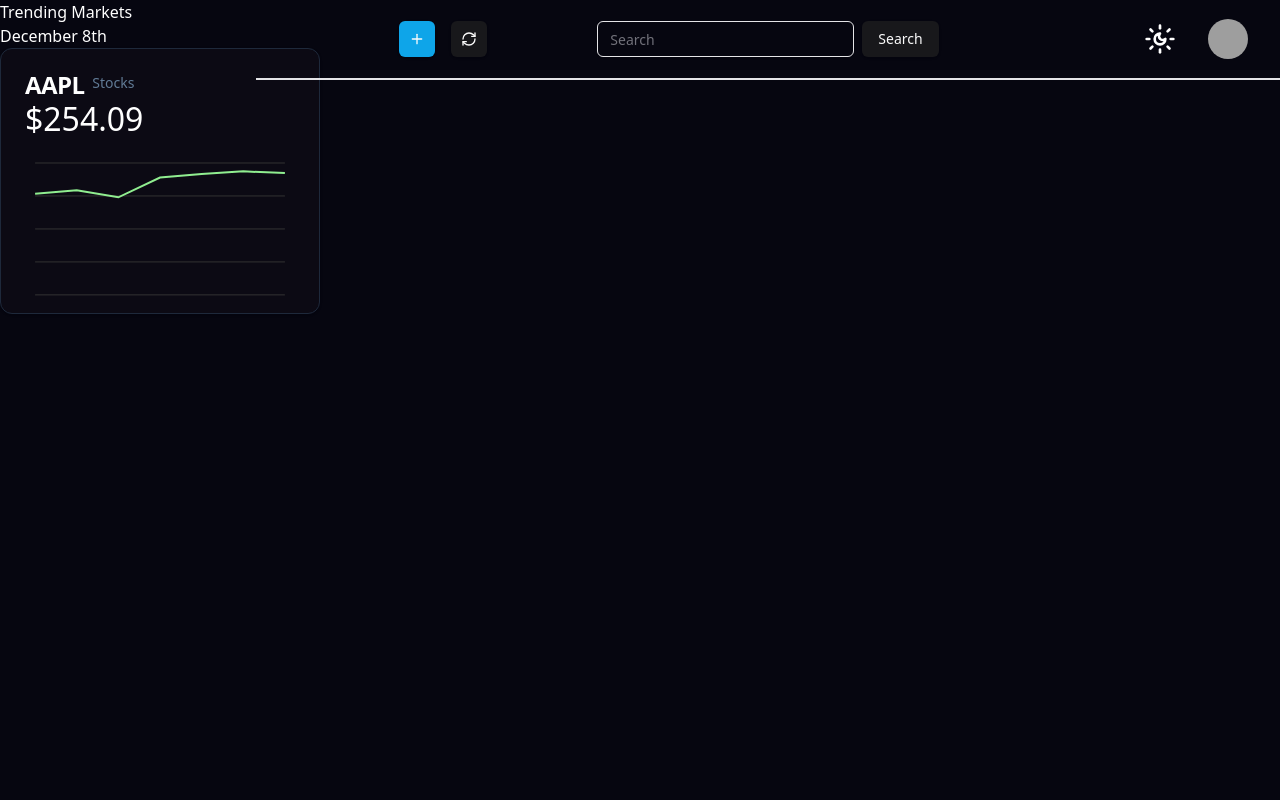
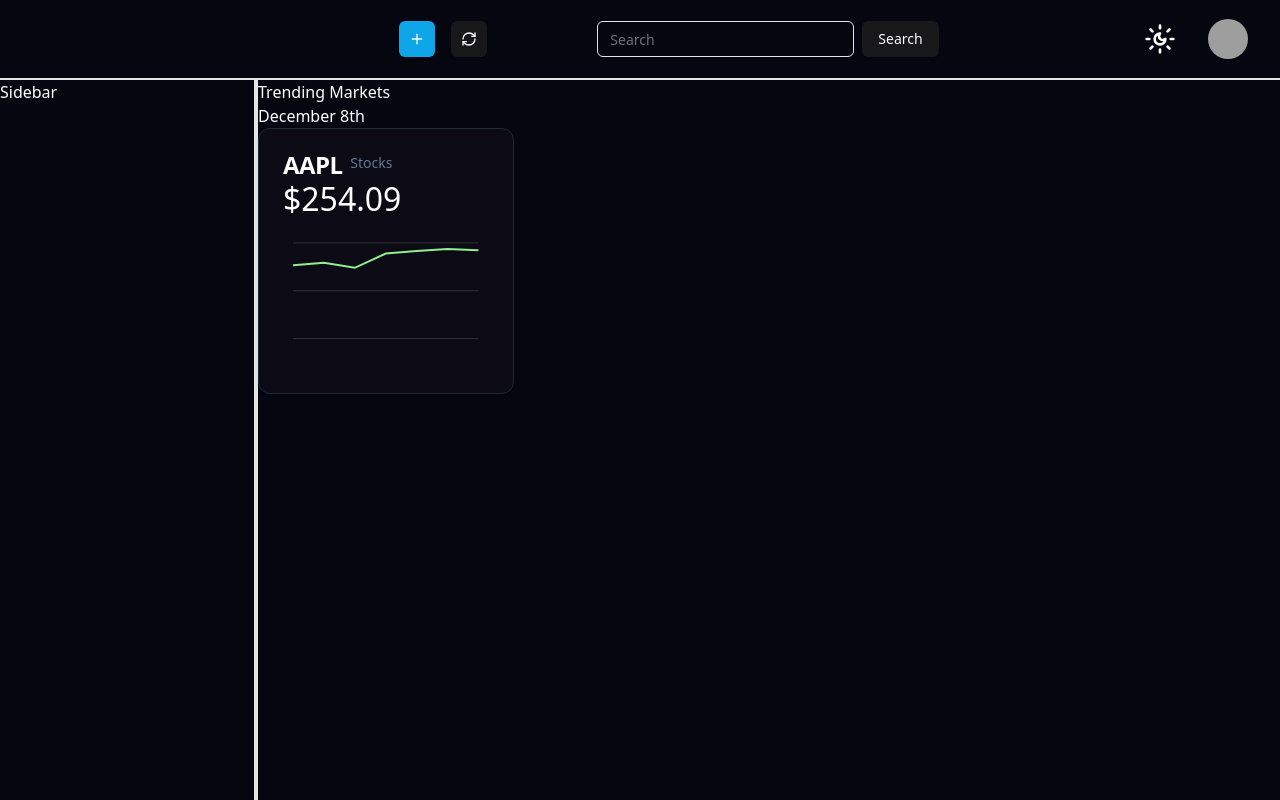
Before and after one commit to ZVKubajak/Eyero, a Next.js app in the folder client/: page /dashboard in a window 1280 px wide. Built offline with nearby package versions, Linux system fonts and the light colour scheme; grey boxes are pictures that could not be loaded.

Commit message:
Created Prototype Layout For Full Page

```diff
--- a/client/src/app/dashboard/layout.tsx
+++ b/client/src/app/dashboard/layout.tsx
@@ -4,12 +4,22 @@
 const Layout = ({ children }: { children: React.ReactNode }) => {
   return (
     <div>
-      <div>
-        <Header />
+      <div className="flex flex-col h-screen">
+        <header className="flex justify-end h-20 items-center border-b-2">
+          <div className="w-4/5">
+            <Header />
+          </div>
+        </header>
+
+        <main className="flex flex-1">
+          <div className=" flex flex-col w-1/5 border-r-2">
+            <div>Sidebar</div>
+          </div>
+          <div className="flex-1 border-l-2">{children}</div>
+        </main>
       </div>
-      <div>{children}</div>
     </div>
-  )
-}
+  );
+};
 
 export default Layout;
--- a/client/src/app/ui/Header/header.tsx
+++ b/client/src/app/ui/Header/header.tsx
@@ -5,7 +5,7 @@
 
 const Header = () => {
   return (
-    <header className="w-4/5 h-20 float-right grid grid-cols-3 items-center border-b-2">
+    <div className="grid grid-cols-3 items-center">
       <div className="flex items-center justify-self-center space-x-4 ml-8">
         <Button size="icon" className="bg-sky-500">
           <Plus />
@@ -27,7 +27,7 @@
           <AvatarFallback>CN</AvatarFallback>
         </Avatar>
       </div>
-    </header>
+    </div>
   );
 };
 
```
